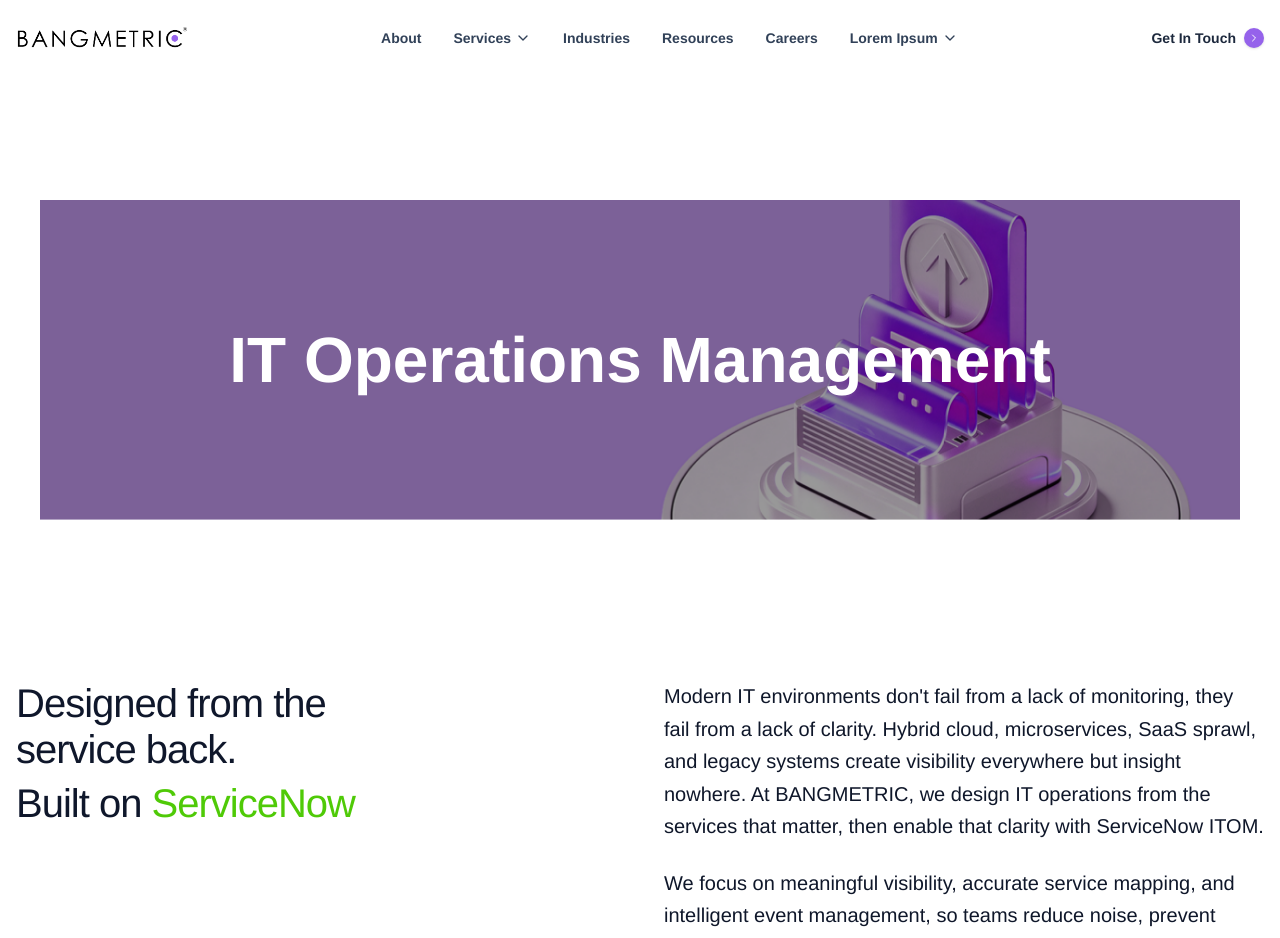
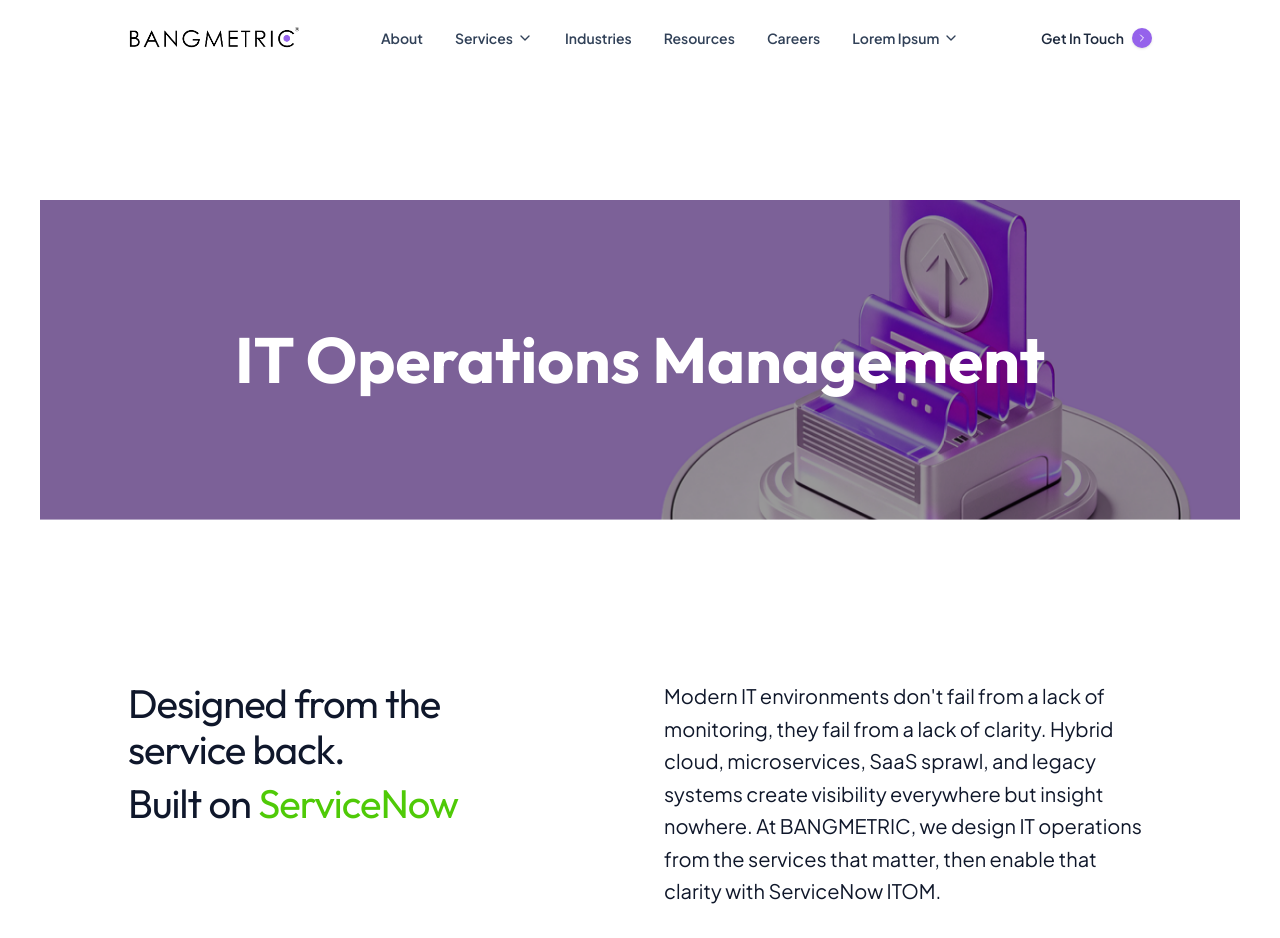
Before and after one commit to Sunit121/bangmetric-landing, a Next.js app: page /it-operations-management in a window 1280 px wide. Shown: the top 938 px of the page. Built offline with nearby package versions, Linux system fonts and the light colour scheme.

Commit message:
font size and color code and container size updated

```diff
--- a/src/app/globals.css
+++ b/src/app/globals.css
@@ -1,14 +1,34 @@
 @import "tailwindcss";
 
+
+@font-face {
+    font-family: 'Helvetica-regular';
+    src: url('/fonts/Helvetica.woff') format('woff');
+    font-weight: normal;
+    font-style: normal;
+    font-display: swap;
+}
+
+@font-face {
+    font-family: 'Helvetica-Bold';
+    src: url('/fonts/Helvetica-Bold.woff') format('woff');
+    font-weight: bold;
+    font-style: normal;
+    font-display: swap;
+}
+
+
+
+
 @theme {
-  --font-heading: Helvetica, Arial, sans-serif;
-  --font-body: Helvetica, Arial, sans-serif;
-
+  --font-heading:'Helvetica-Regular';
+  --font-body: 'Helvetica-Regular';
   --color-brand-purple: #9562EB;
   --color-brand-purple-dark: #AB9AE8;
   --color-brand-purple-light: #856CE3;
   --color-brand-purple-bg: #F5F3FF;
-
+  --container:80vw;
+  --min-container:70vw;
   --color-brand-green: #4FCA07;
   --color-brand-green-light: #9CD63D;
   --color-brand-green-dark: #5F8A15;
@@ -21,8 +41,8 @@
 
 :root,
 html {
-  --font-heading: Helvetica, Arial, sans-serif !important;
-  --font-body: Helvetica, Arial, sans-serif !important;
+  --font-heading: Helvetica;
+  --font-body: Helvetica;
 }
 
 @keyframes float {
@@ -98,7 +118,9 @@
 
 h2 {
   font-size: 40px !important;
+  font-weight:400;
 }
+
 
 h1,
 h2,
@@ -122,6 +144,8 @@
   border: 1px solid rgba(255, 255, 255, 0.08);
 }
 
+.container{width:var(--container);margin:auto;}
+.min-container{width:var(--min-container);margin:auto;}
 .w-full {
   width: 100%;
 }
@@ -129,6 +153,9 @@
 .text-green {
   color: var(--color-brand-green);
 }
+
+.why-organization-txt p{color:var(--color-black);}
+.bottom-cta-heading{font-weight:700;}
 
 
 /* Jumpstart card hover effect */
@@ -144,6 +171,8 @@
 .strategic-result {
   font-size: 22px !important;
 }
+
+  #what-we-build .group h3{font-size:20px!important;}
 
 .jumpstart-card:hover {
   background: #9F9EF2 !important;
@@ -369,10 +398,13 @@
   }
 
   h3.leading-snug {
-    font-size: 18px;
+    font-size: 20px!important;
   }
 
   .animate-hero-text {
     text-align: center;
   }
+
+  #what-we-build .group h3{font-size:16px!important;}
+  .min-container{width:80vw;margin:auto;}
 }
--- a/src/components/BottomCTA.tsx
+++ b/src/components/BottomCTA.tsx
@@ -26,7 +26,7 @@
         backgroundPosition: "center right",
       }}
     >
-      <div className="max-w-[1536px] mx-auto px-3 md:px-4 relative z-10">
+      <div className="container">
         <div className="max-w-2xl text-left space-y-6">
           <div className="space-y-2">
             <MotionReveal as="h4" className="text-white text-base sm:text-lg md:text-xl font-normal font=[22px] tracking-wide opacity-90">
@@ -34,7 +34,7 @@
             </MotionReveal>
             <MotionReveal
               as="h2"
-              className="text-4xl sm:text-5xl md:text-[3.2rem] font-bold text-white tracking-tight leading-tight"
+              className="text-4xl sm:text-5xl md:text-[3.2rem] font-bold text-white tracking-tight leading-tight bottom-cta-heading"
               delay={0.1}
             >
               {title}
--- a/src/components/Callout.tsx
+++ b/src/components/Callout.tsx
@@ -15,7 +15,7 @@
 }: CalloutProps) {
   return (
     <section id="callout" className="py-20 pb-0 relative overflow-hidden">
-      <div className="max-w-[1536px] mx-auto px-6 text-center relative z-20">
+      <div className="container">
         <MotionReveal>
           <blockquote className="text-2xl sm:text-3xl md:text-4xl font-bold tracking-tight leading-snug text-[#66E000]">
             {quote}
--- a/src/components/Footer.tsx
+++ b/src/components/Footer.tsx
@@ -11,7 +11,7 @@
       className="bg-black overflow-hidden"
       style={{ paddingTop: "64px", paddingBottom: "150px", paddingLeft: "20px", paddingRight: "20px" }}
     >
-      <div className="max-w-[1536px] mx-auto px-3">
+      <div className="container">
 
         {/* ── ROW 1: Logo + Slogan ── */}
         <div style={{ marginBottom: "80px" }}>
--- a/src/components/Header.tsx
+++ b/src/components/Header.tsx
@@ -45,7 +45,7 @@
           : "bg-white/80 dark:bg-slate-900/80 backdrop-blur-sm py-5 border-b border-transparent"
           }`}
       >
-        <div className="max-w-[1536px] mx-auto px-3 md:px-4">
+        <div className="container">
           <div className="flex items-center justify-between">
             {/* Logo */}
             <Link href="/" className="flex items-center group">
--- a/src/components/ITOMWhyChoose.tsx
+++ b/src/components/ITOMWhyChoose.tsx
@@ -24,10 +24,10 @@
     </>
   ),
   paragraphs = [
-    <React.Fragment key="1">
+    <p key="1" className="why-organization-txt">
       They're done with noisy tools and reactive operations.<br />
       They want clarity, control, and confidence.
-    </React.Fragment>,
+    </p>,
     <p key="2" className="mt-1">BANGMETRIC brings:</p>
   ],
   points = [
@@ -53,7 +53,7 @@
 
   return (
     <section className="py-20 md:py-28 bg-[#F6F5FA] relative z-10">
-      <div className="max-w-[1536px] mx-auto px-6 md:px-12 relative z-20">
+      <div className="container">
         <div className={`grid grid-cols-1 lg:grid-cols-2 gap-12 lg:gap-24 items-start`}>
           {/* Left Column */}
           <div className="w-full">
--- a/src/components/Intro.tsx
+++ b/src/components/Intro.tsx
@@ -32,7 +32,7 @@
 }: IntroProps) {
   return (
     <section id="intro" className="py-15 overflow-hidden">
-      <div className="max-w-[1536px] mx-auto px-3 md:px-4 relative z-20">
+      <div className="container">
         <div className="flex flex-col md:flex-row gap-12 items-start">
 
           {/* Left Column: Heading */}
--- a/src/components/Jumpstarts.tsx
+++ b/src/components/Jumpstarts.tsx
@@ -59,7 +59,7 @@
 }: JumpstartsProps) {
   return (
     <section id="jumpstarts" className="py-20 md:py-28 bg-white overflow-hidden">
-      <div className="container mx-auto px-3 md:px-4 max-w-[1536px] relative z-20">
+      <div className="container">
 
         {/* Top area: Title on the left, Cube image on the right */}
         <div className="flex flex-col md:flex-row md:items-start md:justify-between gap-8 mb-14">
--- a/src/components/Results.tsx
+++ b/src/components/Results.tsx
@@ -69,7 +69,7 @@
 }: ResultsProps) {
   return (
     <section id="results" className="pt-20 bg-white overflow-hidden">
-      <div className="max-w-[1200px] mx-auto px-3 md:px-4 relative z-20">
+      <div className="min-container">
 
         {/* Header */}
         <div className="text-center max-w-2xl mx-auto mb-16">
--- a/src/components/ThinkDifferently.tsx
+++ b/src/components/ThinkDifferently.tsx
@@ -99,7 +99,7 @@
           }
         }
       `}} />
-      <div className="max-w-[1536px] mx-auto px-3 md:px-4 relative z-20">
+      <div className="container">
         <div className="text-center mb-16 md:mb-20">
           <MotionReveal
             as="h2"
--- a/src/components/WhyChooseUs.tsx
+++ b/src/components/WhyChooseUs.tsx
@@ -41,7 +41,7 @@
 }: WhyChooseUsProps) {
   return (
     <section id="why-choose-us" className="pt-24 pb-0 bg-[#F3F3F5] relative z-10 overflow-visible">
-      <div className="max-w-[1536px] mx-auto px-3 md:px-4 relative z-20">
+      <div className="container">
         <div className="grid grid-cols-1 lg:grid-cols-2 gap-x-16 gap-y-12 lg:gap-y-0">
 
           {/* Heading (Always Top on Mobile, Top Left on Desktop) */}
```
Also changed, not shown: src/components/BangmetricWay.tsx (+4 -4 lines).
